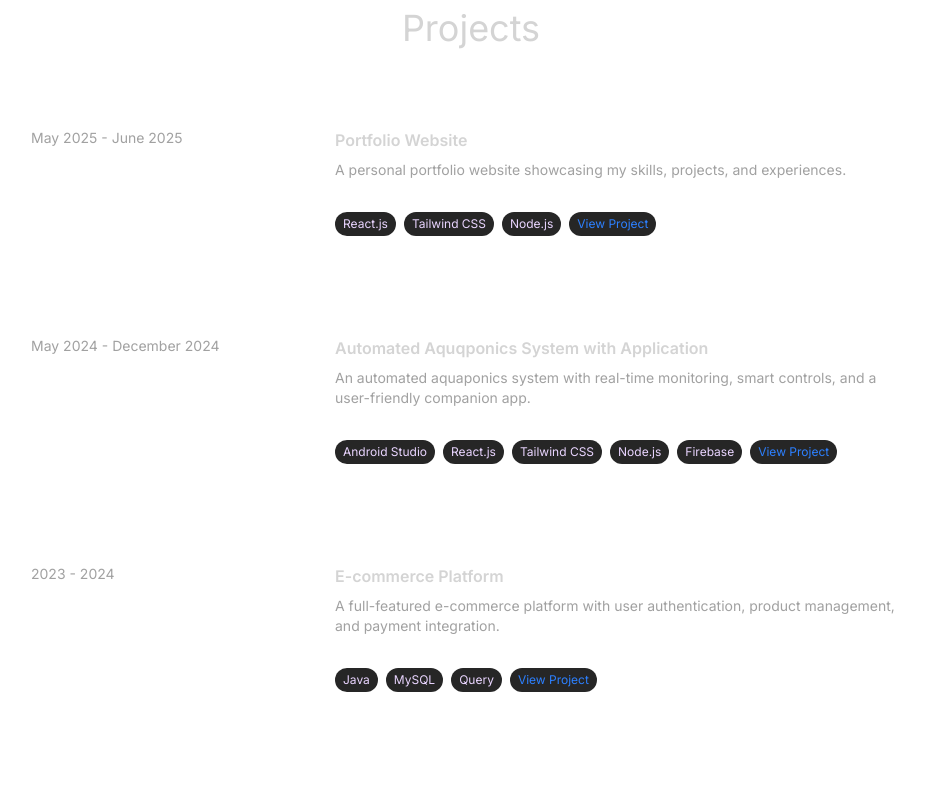
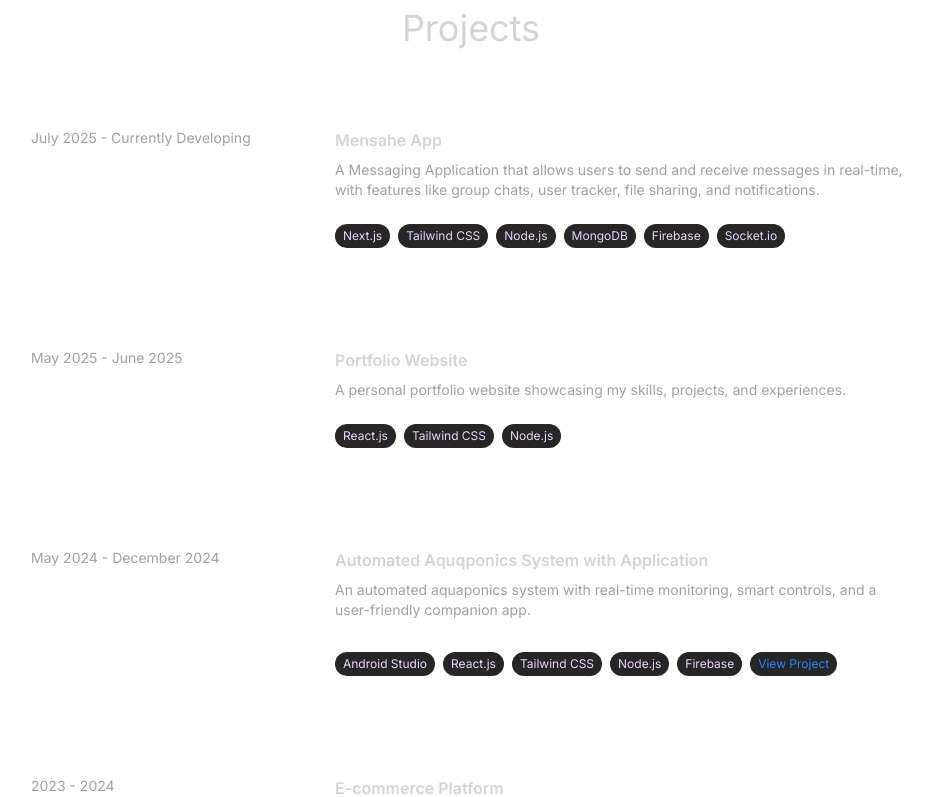
Before and after one commit to PJCarlo/Portfolio-John-Profile, a React (Vite) app: page / in a window 1280 px wide. Shown: the part 2000-2797 px from the top of the page, without its empty margins (169-1101 px from the left). Built offline with nearby package versions, Linux system fonts and the light colour scheme.

Commit message:
code updated

```diff
--- a/src/constants/index.js
+++ b/src/constants/index.js
@@ -14,11 +14,18 @@ export const EXPERIENCES = [
 
 export const PROJECTS = [
   {
+    date: "July 2025 - Currently Developing",
+    title: "Mensahe App",
+    description: "A Messaging Application that allows users to send and receive messages in real-time, with features like group chats, user tracker, file sharing, and notifications.",
+    technologies: ["Next.js", "Tailwind CSS", "Node.js", "MongoDB","Firebase", "Socket.io" ],
+    link: "",
+  },
+  {
     date: "May 2025 - June 2025",
     title: "Portfolio Website",
     description: "A personal portfolio website showcasing my skills, projects, and experiences.",
     technologies: ["React.js", "Tailwind CSS", "Node.js"],
-    link: "https://portfolio-john-profile.vercel.app/",
+    link: "",
   },
   {
     date: "May 2024 - December 2024",
```
